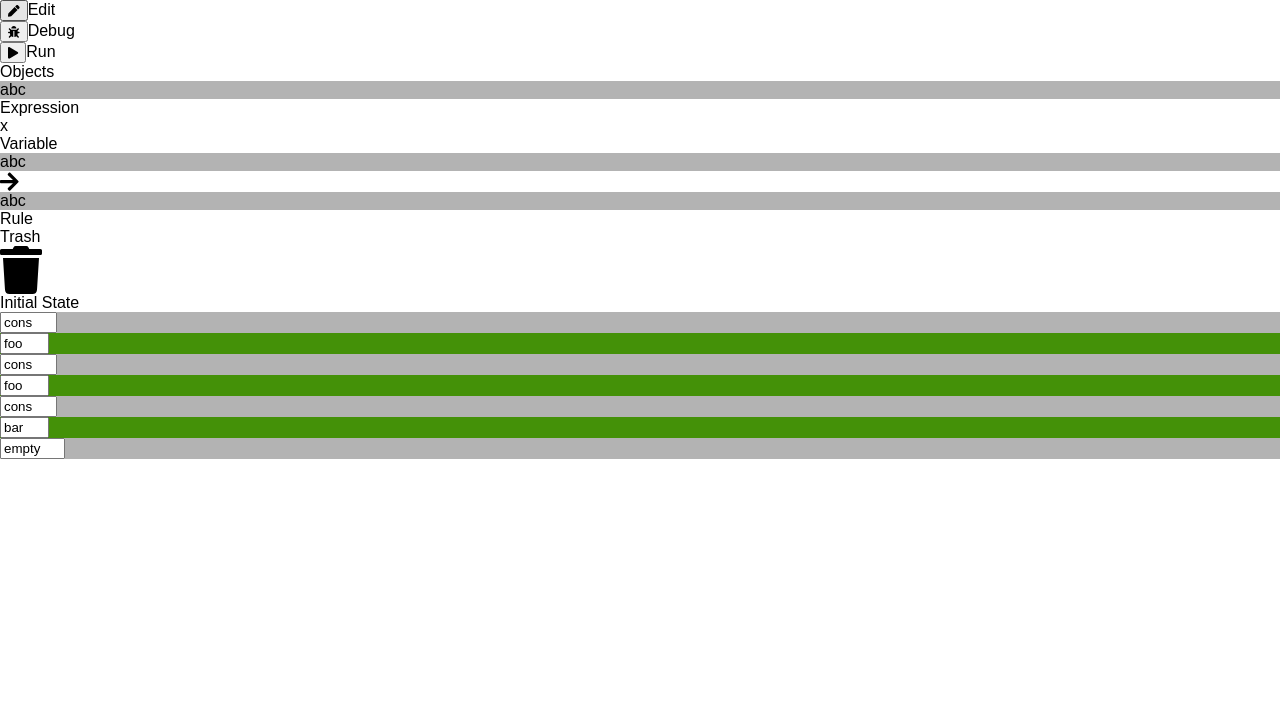
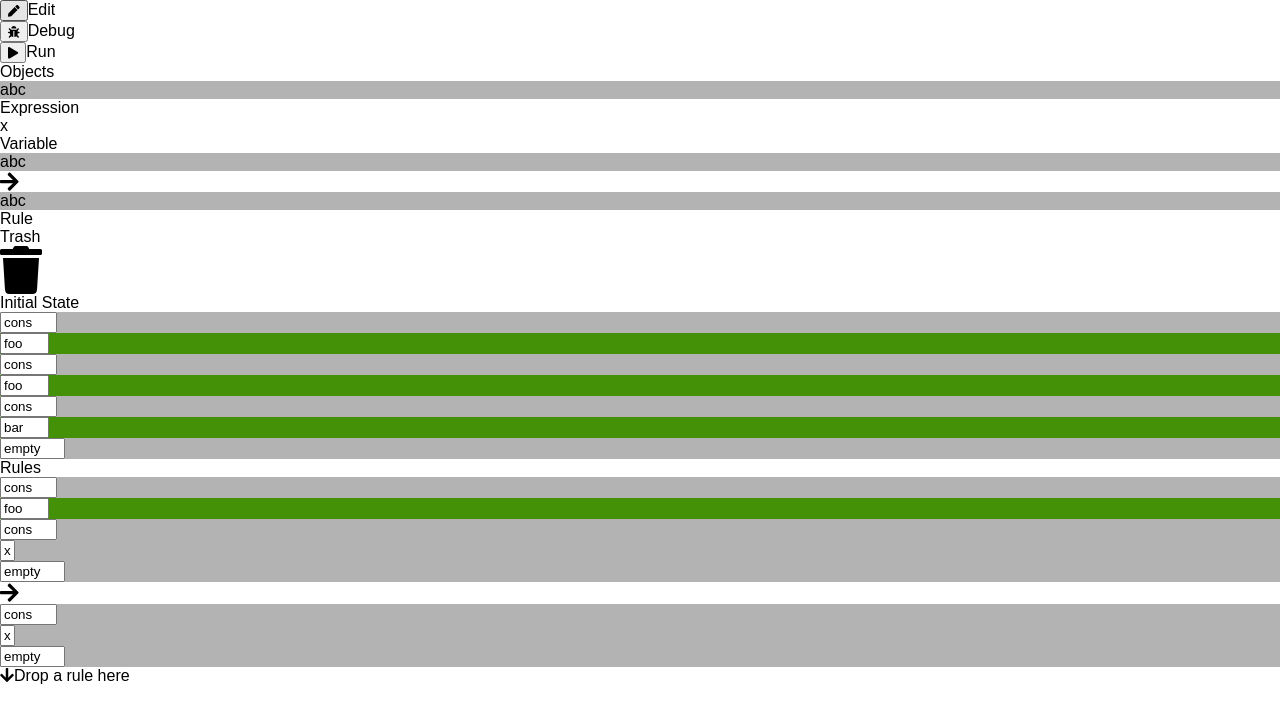
Before and after one commit to kyouko-taiga/FunBlocks, a React app: page / in a window 1280 px wide. Shown: the top 722 px of the page. Built offline with nearby package versions, Linux system fonts and the light colour scheme; the HTML template or start-up script is replaced by a standard one.

Commit message:
Add support for rule insertions in edit mode

```diff
--- a/src/Components/Workspace/ProgramEditor.tsx
+++ b/src/Components/Workspace/ProgramEditor.tsx
@@ -1,5 +1,6 @@
 import React from 'react'
 
+import RulesEditor from './RulesEditor'
 import StateEditor from './StateEditor'
 
 const styles = require('./Workspace.module')
@@ -9,10 +10,10 @@ class ProgramEditor extends React.PureComponent {
   render() {
     return (
       <div className={ styles.programEditor }>
-        <div className={ styles.sectionHeading }>
-          Initial State
-        </div>
+        <div className={ styles.sectionHeading }>Initial State</div>
         <StateEditor />
+        <div className={ styles.sectionHeading }>Rules</div>
+        <RulesEditor />
       </div>
     )
   }
--- /dev/null
+++ b/src/Components/Workspace/RulesEditor.tsx
@@ -0,0 +1,83 @@
+import React from 'react'
+import { connect } from 'react-redux'
+import { Dispatch } from 'redux'
+import { FontAwesomeIcon } from '@fortawesome/react-fontawesome'
+
+import { insertRule, updateRule } from 'FunBlocks/Actions/IDE'
+import { Rule, Term } from 'FunBlocks/AST/Terms'
+import { RootState } from 'FunBlocks/Store'
+import Block from 'FunBlocks/Components/Block'
+import RuleBlock from 'FunBlocks/Components/RuleBlock'
+
+const styles = require('./Workspace.module')
+
+type Props = {
+  rules: Array<Rule>,
+  draggedData: { type: string, payload?: any, callbacks?: Dictionary<Function> },
+  insertRule(newRule: Rule): void,
+  updateRule(ruleID: string, updates: { left?: Term, right?: Term }): void,
+}
+
+type RulePatch = { left?: Term, right?: Term }
+
+class RulesEditor extends React.PureComponent<Props> {
+
+  render() {
+    const rules = this.props.rules.map((rule, i) => (
+      <RuleBlock
+        key={ i }
+        rule={ rule }
+        editable
+        onUpdate={ (patch: RulePatch) => this.props.updateRule(rule.id, patch) }
+      />
+    ))
+
+    return (
+      <div className={ styles.rulesEditor }>
+        { rules }
+        <div
+          className={ styles.objectPlaceholder }
+          onDragOver={ this.didDragOver.bind(this) }
+          onDrop={ this.didDrop.bind(this) }
+        >
+          <FontAwesomeIcon icon="arrow-down" />
+          <span className={ styles.label }>Drop a rule here</span>
+        </div>
+      </div>
+    )
+  }
+
+  didDragOver(e: React.DragEvent<HTMLDivElement>) {
+    // Ignore this event if the data attached to the drag event is not a rule.
+    if (this.props.draggedData.type !== 'Rule') { return }
+
+    // Allow data to be dropped onto this block.
+    e.preventDefault()
+  }
+
+  didDrop(e: React.DragEvent<HTMLDivElement>) {
+    // Make sure the dragged object is a term.
+    const draggedData = this.props.draggedData
+    if (draggedData.type !== 'Rule') {
+      console.warn(`ignored dragged payload of type '${this.props.draggedData.type}'`)
+      return
+    }
+
+    // Insert the new rule.
+    console.assert(this.props.draggedData.payload instanceof Rule)
+    this.props.insertRule(this.props.draggedData.payload)
+  }
+
+}
+
+const mapStateToProps = (state: RootState) => ({
+  rules: state.program.rules,
+  draggedData: state.draggedData,
+})
+
+const mapDispatchToProps = (dispatch: Dispatch) => ({
+  insertRule: (newRule: Rule) => dispatch(insertRule(newRule)),
+  updateRule: (ruleID: string, patch: RulePatch) => dispatch(updateRule(ruleID, patch)),
+})
+
+export default connect(mapStateToProps, mapDispatchToProps)(RulesEditor)
--- a/src/Components/Workspace/StateEditor.tsx
+++ b/src/Components/Workspace/StateEditor.tsx
@@ -49,8 +49,7 @@ class StateEditor extends React.PureComponent<Props> {
     // Ignore this event if the program's initial state is defined.
     if (!!this.props.initialState) { return }
 
-    // Ignore this event if the data attached to the drag event is not compatible (i.e. not an
-    // expression).
+    // Ignore this event if the data attached to the drag event is not an expression.
     if (this.props.draggedData.type !== 'Term') { return }
     if (!(this.props.draggedData.payload instanceof Expression)) { return }
 
@@ -59,6 +58,9 @@ class StateEditor extends React.PureComponent<Props> {
   }
 
   didDrop(e: React.DragEvent<HTMLDivElement>) {
+    // Ignore this event if the program's initial state is defined.
+    if (!!this.props.initialState) { return }
+
     // Make sure the dragged object is a term.
     const draggedData = this.props.draggedData
     if (draggedData.type !== 'Term' || !(draggedData.payload instanceof Expression)) {
@@ -67,6 +69,7 @@ class StateEditor extends React.PureComponent<Props> {
     }
 
     // Set the program's initial state.
+    console.assert(this.props.draggedData.payload instanceof Term)
     this.props.updateInitialState(this.props.draggedData.payload)
   }
 
```
Also changed, not shown: src/Components/Workspace/Workspace.module.scss (+12 -1 lines).
